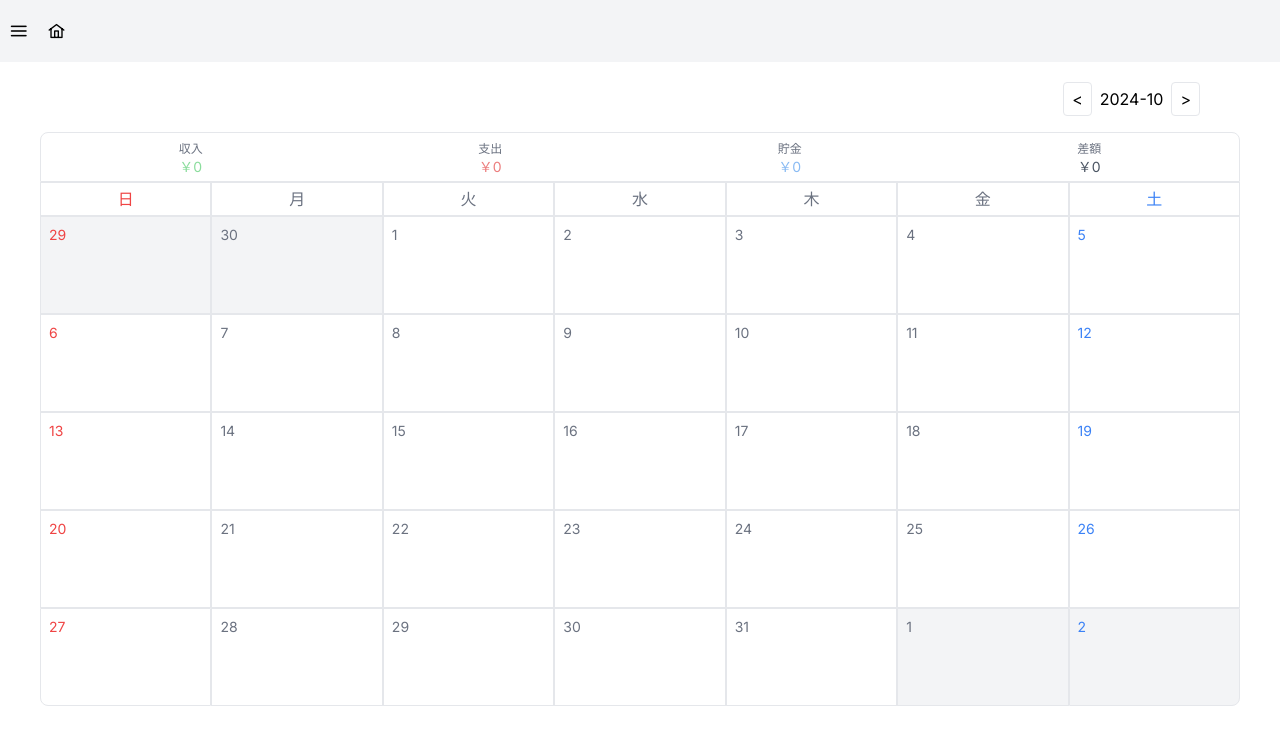
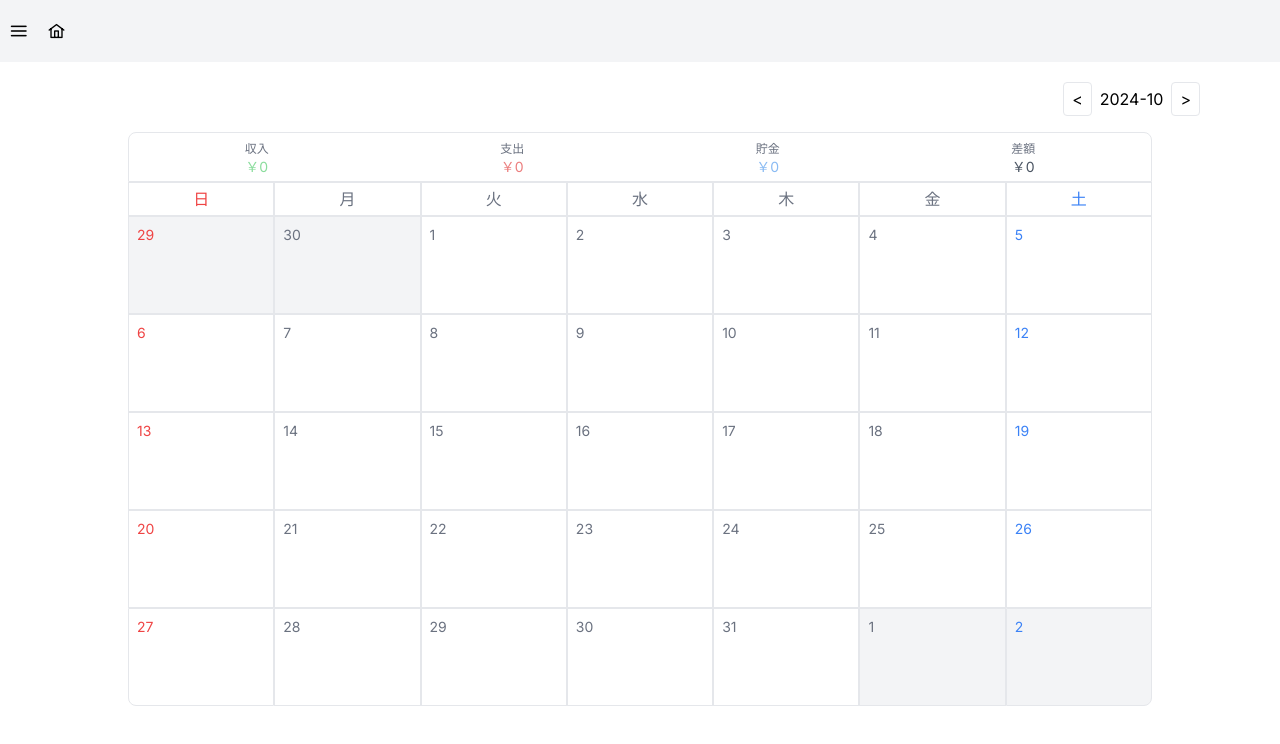
Before and after one commit to tomao112/account_book, a Next.js app: page /components/layouts/income-expense in a window 1280 px wide. Shown: the top 744 px of the page. Built offline with nearby package versions, Linux system fonts and the light colour scheme; no server answers; the database is empty.

Commit message:
全体のレイアウトを修正　日別ページのスクロールレイアウトを考案中

```diff
--- a/src/app/components/calendar/calendar.tsx
+++ b/src/app/components/calendar/calendar.tsx
@@ -81,7 +81,7 @@ const Calendar: React.FC<CalendarProps> = ({ selectedMonth, transactions, onDate
   const renderCalendar = () => {
     const days = generateCalendarDays(selectedMonth);
     return (
-        <div className="grid grid-cols-7 pr-10 pl-10 pb-10">
+        <div className="grid grid-cols-7 pr-32 pl-32 pb-10">
           {['日', '月', '火', '水', '木', '金', '土'].map((day, index) => (
           <div key={index} className={`text-center border p-1 ${day === '土' ? 'text-blue-500' : day === '日' ? 'text-red-500' : 'text-gray-500'}`}>
             {day}
--- a/src/app/components/layouts/Chart/tab.tsx
+++ b/src/app/components/layouts/Chart/tab.tsx
@@ -5,7 +5,7 @@ import { TabMenuTabChangeEvent } from 'primereact/tabmenu'; // 追加
 import ExpenseBarGraph from '@/app/components/layouts/Chart/expenseChart'; // ここでBarGraphコンポーネントをインポート
 import IncomeBarGraph from '@/app/components/layouts/Chart/incomeChart'; // ここでBarGraphコンポーネントをインポート
 import DepositBarGraph from '@/app/components/layouts/Chart/depositChart'; // ここでBarGraphコンポーネントをインポート
-import BudgetPage from '@/app/components/layouts/Chart/budgetChart'; // ここでBarGraphコンポーネントをインポート
+// import BudgetPage from '@/app/components/layouts/Chart/budgetChart'; // ここでBarGraphコンポーネントをインポート
 import { Transaction } from '@/app/components/layouts/income-expense/transactions';
 import CategoryTotal from '@/app/components/layouts/Chart/CategoryTotal';
 import MonthlySummary from '../income-expense/MonthlySummary';
@@ -28,7 +28,7 @@ export default function Tab({ transactions, selectedMonth }: BarGraphProps) {
         { label: '収入', icon: 'pi pi-home' },
         { label: '支出', icon: 'pi pi-chart-line' },
         { label: '貯金', icon: 'pi pi-list' },
-        { label: '予算', icon: 'pi pi-inbox' }
+        // { label: '予算', icon: 'pi pi-inbox' }
     ];
     const handleTabChange = (e: TabMenuTabChangeEvent) => {
         setActiveIndex(e.index);
@@ -79,14 +79,13 @@ return (
             )}
 
         </div>
-        <div>
+        {/* <div>
             {activeIndex === 3 && (
                 <>
                     <BudgetPage />
                 </>
             )}
-
-        </div>
+        </div> */}
     </div>
 );
 }
--- a/src/app/components/layouts/TransactionList/page.tsx
+++ b/src/app/components/layouts/TransactionList/page.tsx
@@ -142,7 +142,7 @@ const categories = [
         <MonthlySummary summary={monthlySummary} />
       </div>
 
-      <div className='ml-10 mr-10 bg-white'>
+      <div className='ml-32 mr-32 h-screen bg-white'>
         <table className="w-full ">
           <thead>
             <tr className="bg-gray-100 text-gray-600 uppercase text-sm leading-normal">
@@ -236,7 +236,7 @@ const categories = [
                       <span className="w-full">{transaction.date}</span>
                     )}
                   </td>
-                  <td className="px-4 py-2 flex items-center justify-center border-l">
+                  <td className="px-4 py-2 flex items-center justify-center border-l border-r">
                     {editingTransaction?.id === transaction.id ? (
                       <div className='flex gap-3 items-center justify-center'>
                         <SaveButton
--- a/src/app/components/layouts/income-expense/MonthlySummary.tsx
+++ b/src/app/components/layouts/income-expense/MonthlySummary.tsx
@@ -9,7 +9,7 @@ interface MonthlySummaryProps {
 const MonthlySummary: React.FC<MonthlySummaryProps> = ({ summary }) => {
 
   return (
-    <div className="flex justify-around mt-4 border rounded-tr-lg rounded-tl-lg mr-10 ml-10 pt-2 pb-1 bg-white">
+    <div className="flex justify-around mt-4 border rounded-tr-lg rounded-tl-lg mr-32 ml-32 pt-2 pb-1 bg-white">
       {/* <h2>月の収支</h2> */}
       <div className="text-center">
         <p className="text-xs text-gray-500">収入</p>
```
